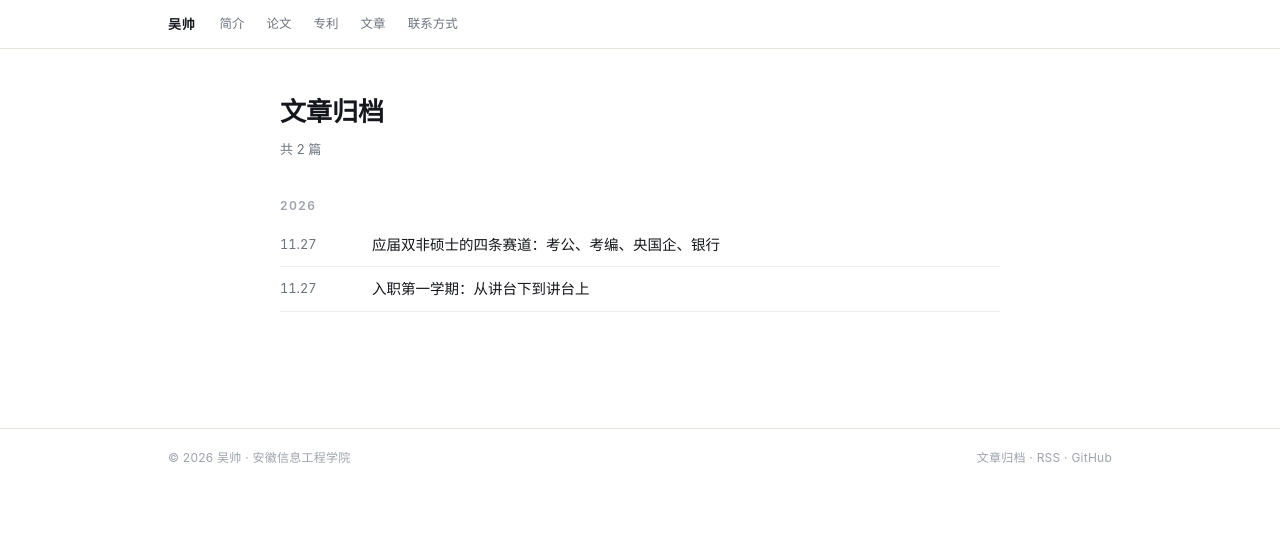
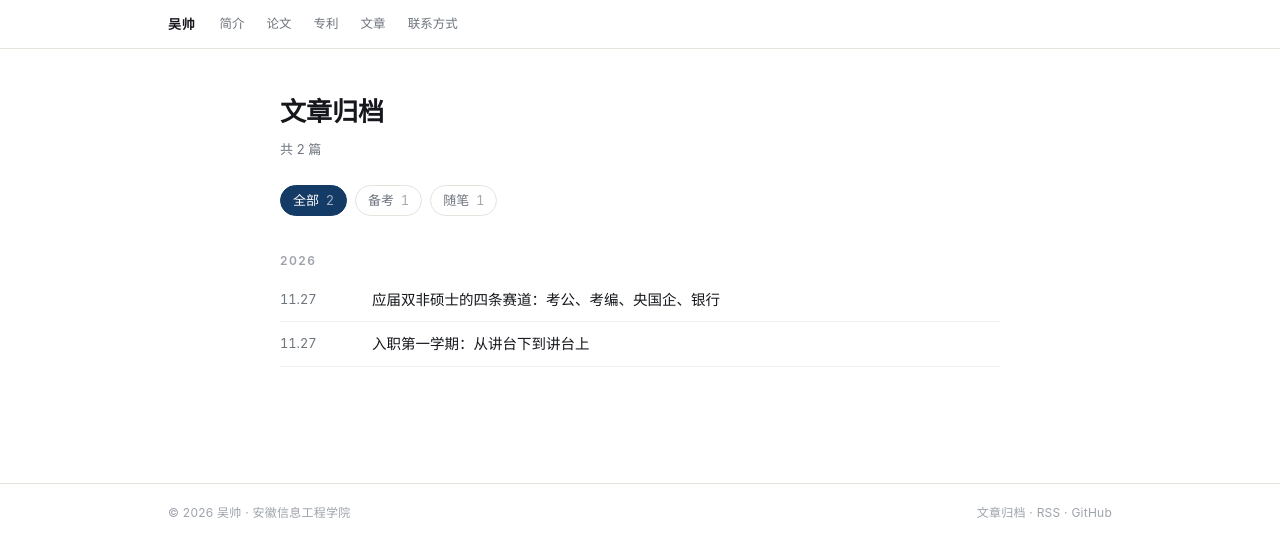
Before and after one commit to wudgsfd/wushuai.github.io, a Jekyll site: the page built from archive/index.html, in a window 1280 px wide. Shown: the top 557 px of the page. Built offline with Jekyll 4.4.1, drawn with Linux system fonts in a browser that asks for light colours.

Commit message:
归档页增加标签筛选，文章标签可点击

```diff
--- a/_layouts/post.html
+++ b/_layouts/post.html
@@ -18,7 +18,7 @@ layout: default
 
     {% if page.tags.size > 0 %}
     <div class="article-tags">
-      {% for tag in page.tags %}<span>{{ tag }}</span>{% endfor %}
+      {% for tag in page.tags %}<span><a href="{{ '/archive/' | relative_url }}?tag={{ tag | url_encode }}">{{ tag }}</a></span>{% endfor %}
     </div>
     {% endif %}
 
--- a/archive/index.html
+++ b/archive/index.html
@@ -11,11 +11,21 @@ description: 吴帅的全部文章，按年份排列。
       <p>共 {{ site.posts.size }} 篇</p>
     </div>
 
+    {% if site.posts.size > 0 %}
+    {% assign tags_sorted = site.tags | sort %}
+    <div class="tagbar" id="tagbar">
+      <button class="tagbtn is-on" data-tag="all">全部 <span>{{ site.posts.size }}</span></button>
+      {% for tag in tags_sorted %}
+      <button class="tagbtn" data-tag="{{ tag[0] }}">{{ tag[0] }} <span>{{ tag[1].size }}</span></button>
+      {% endfor %}
+    </div>
+    {% endif %}
+
     {% assign posts_by_year = site.posts | group_by_exp: "post", "post.date | date: '%Y'" %}
     {% for group in posts_by_year %}
     <div class="year">{{ group.name }}</div>
     {% for post in group.items %}
-    <div class="arow">
+    <div class="arow" data-tags="{{ post.tags | join: '|' }}">
       <span class="d">{{ post.date | date: '%m.%d' }}</span>
       <span><a href="{{ post.url | relative_url }}">{{ post.title }}</a></span>
     </div>
@@ -28,3 +38,38 @@ description: 吴帅的全部文章，按年份排列。
 
   </div>
 </div>
+
+<script>
+(function () {
+  var btns = [].slice.call(document.querySelectorAll('.tagbtn'));
+  var rows = [].slice.call(document.querySelectorAll('.arow'));
+  var years = [].slice.call(document.querySelectorAll('.year'));
+  if (!btns.length) return;
+
+  function apply(tag) {
+    btns.forEach(function (b) {
+      if (b.dataset.tag === tag) { b.classList.add('is-on'); }
+      else { b.classList.remove('is-on'); }
+    });
+    rows.forEach(function (r) {
+      var list = (r.dataset.tags || '').split('|');
+      r.style.display = (tag === 'all' || list.indexOf(tag) > -1) ? '' : 'none';
+    });
+    years.forEach(function (y) {
+      var n = 0, s = y.nextElementSibling;
+      while (s && !s.classList.contains('year')) {
+        if (s.classList.contains('arow') && s.style.display !== 'none') n++;
+        s = s.nextElementSibling;
+      }
+      y.style.display = n ? '' : 'none';
+    });
+  }
+
+  btns.forEach(function (b) {
+    b.addEventListener('click', function () { apply(b.dataset.tag); });
+  });
+
+  var q = new URLSearchParams(location.search).get('tag');
+  if (q) { apply(q); }
+})();
+</script>
--- a/assets/css/style.css
+++ b/assets/css/style.css
@@ -321,6 +321,26 @@ p{margin:0 0 13px;color:var(--ink-2)}
 .arow a{color:var(--ink)}
 .arow a:hover{color:var(--accent)}
 
+/* ---------- 标签筛选 ---------- */
+.tagbar{display:flex;flex-wrap:wrap;gap:8px;margin:24px 0 10px}
+.tagbtn{
+  font:inherit;font-size:13px;line-height:1;
+  padding:8px 12px;border-radius:999px;
+  border:1px solid var(--line);background:#fff;
+  color:var(--ink-3);cursor:pointer;
+  transition:background-color .15s ease,border-color .15s ease,color .15s ease;
+}
+.tagbtn:hover{border-color:var(--accent);color:var(--accent)}
+.tagbtn.is-on{background:var(--accent);border-color:var(--accent);color:#fff}
+.tagbtn span{opacity:.6;margin-left:3px;font-variant-numeric:tabular-nums}
+.article-tags a{color:inherit;border-bottom:1px dotted var(--line)}
+.article-tags a:hover{color:var(--accent);text-decoration:none}
+
+@media (max-width:600px){
+  .tagbar{gap:6px;margin:20px 0 8px}
+  .tagbtn{font-size:12px;padding:7px 10px}
+}
+
 /* ---------- 页脚 ---------- */
 footer{
   border-top:1px solid var(--line);
```
Also changed, not shown: other parts of archive/index.html (+1 -1 lines), _posts/2026-11-27-first-semester.md (+1 -2 lines), _posts/2026-11-27-four-tracks.md (+1 -2 lines).
